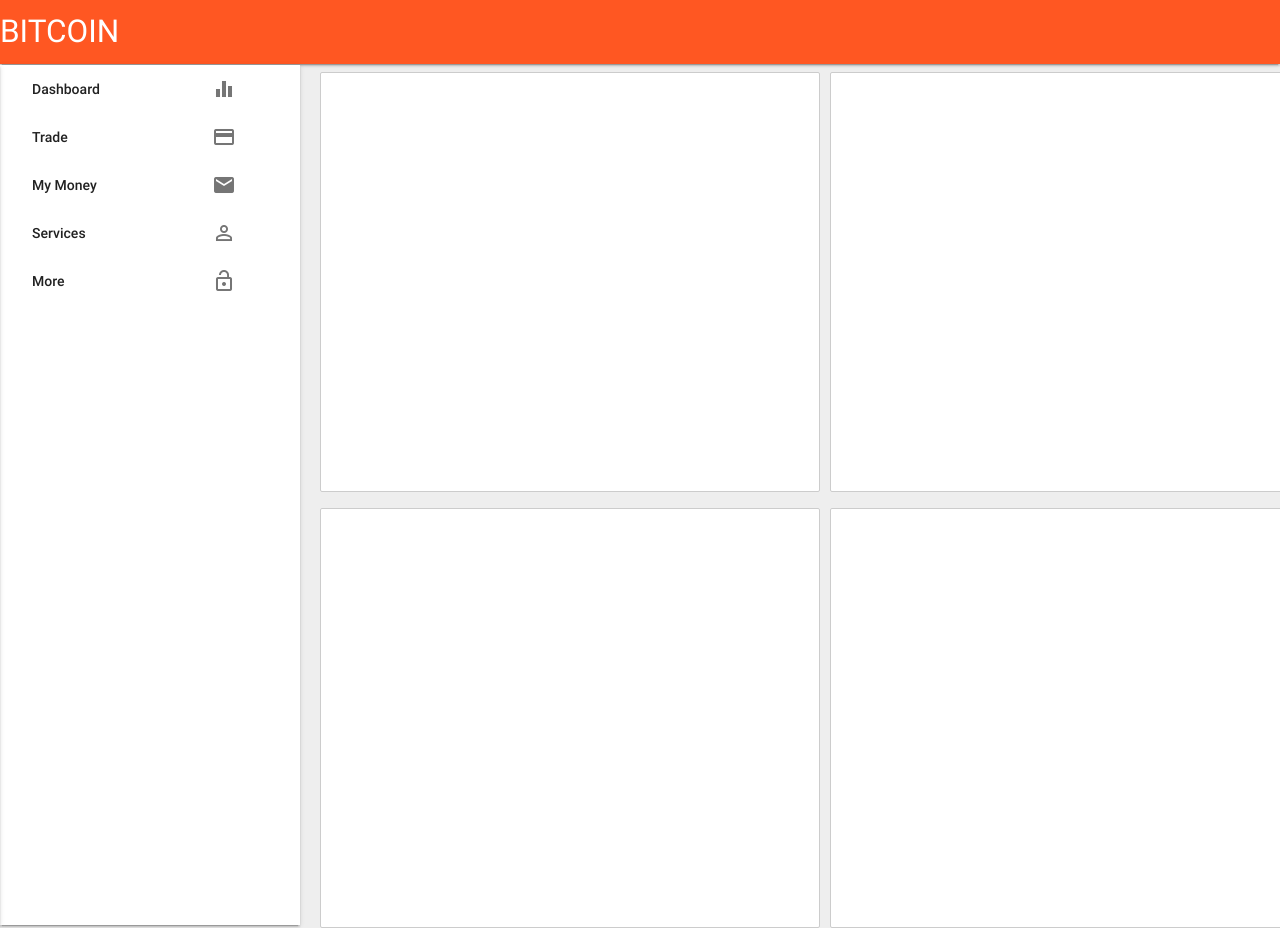
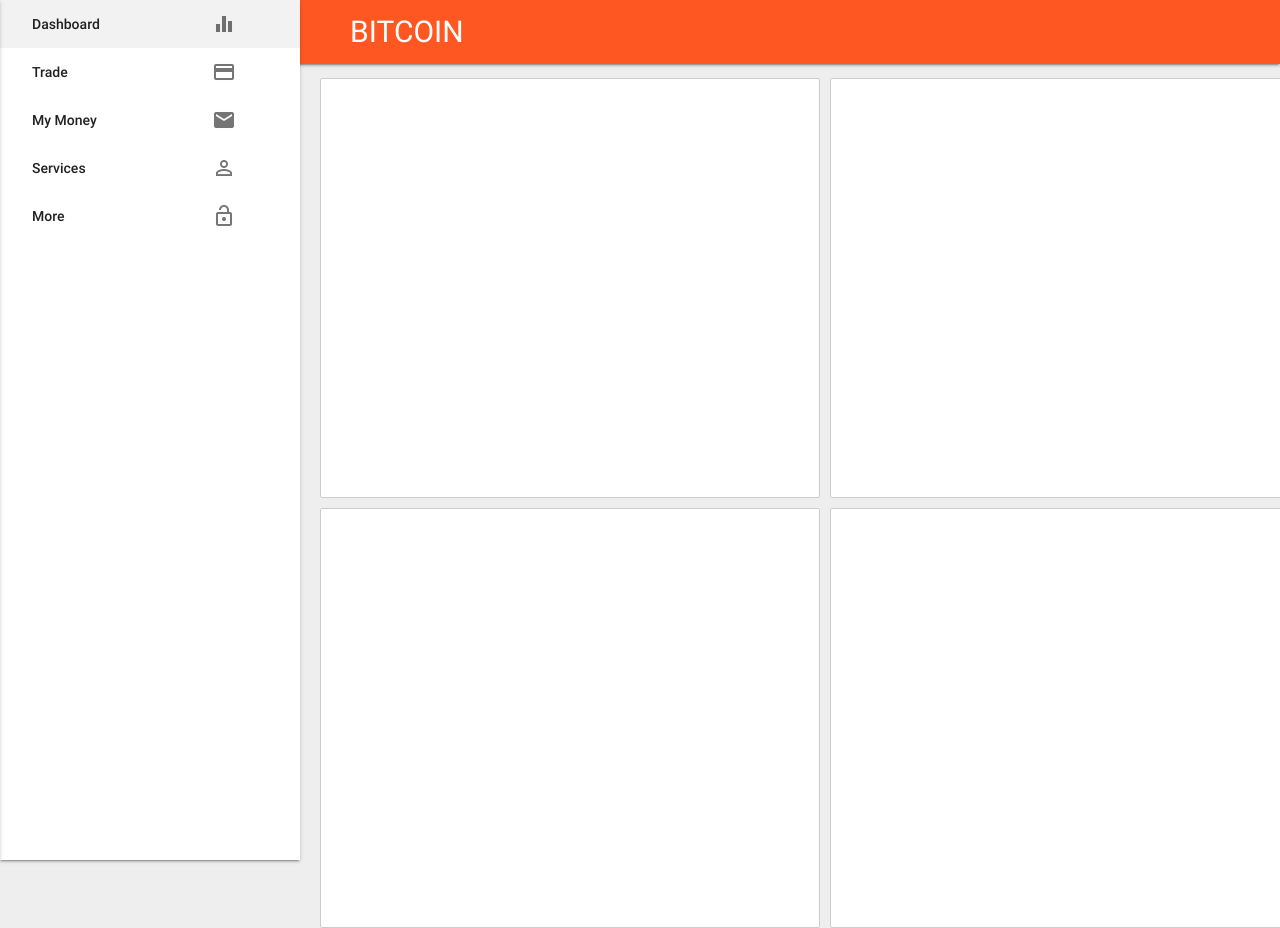
Before and after one commit to szohaib/WebDashMaterial, a website: page public_html/index.html in a window 1280 px wide. Shown: the top 928 px of the page. Drawn offline with nearby package versions, Linux system fonts and the light colour scheme.

Commit message:
Final Kirrak Dasboard and Trading Page

```diff
--- a/public_html/index.html
+++ b/public_html/index.html
@@ -27,6 +27,7 @@
  .c1{
             position: absolute;
             left: 320px;
+            top: 70px;
             height: 420px;
             width: 500px;
             border: solid 0.5px #cccccc;
@@ -35,6 +36,7 @@
 
         .c2{
             position: absolute;
+            top: 70px;
             left: 830px;
             height: 420px;
             width: 500px;
@@ -61,11 +63,15 @@
             box-shadow: none;
 
         }
-         .side-nav{
+
+        .brand{
             position: fixed;
-            top: 65px;
-
+            left: 350px;
+            font-size: 30px;
         }
+        }
+        .brand{
+            font-size: 30px;
         }
 
 
@@ -77,18 +83,8 @@
 </style>
 
 
-<body class="grey lighten-3">
-
-
-
-
-
-
-
-
-
-
-            <ul class="side-nav">
+ <body class="grey lighten-3">
+         <ul class="side-nav">
              <li><a href="#!" class="waves-effect " >Dashboard<i class="material-icons right">equalizer</i></a></li>
 
     <li><a href="#!" class="waves-effect">Trade<i class="material-icons right">payment</i></a></li>
@@ -105,11 +101,12 @@
             </ul>
         </div>
     </div>
-        </div>
-        <div class="navbar-fixed">
-<nav>
+</div>
+
+        <nav>
+
     <div class="nav-wrapper deep-orange ">
-      <a href="#!" class="brand-logo">BITCOIN</a>
+      <a href="#!" class="brand">BITCOIN</a>
       <a href="#" data-activates="mobile-demo" class="button-collapse"><i class="material-icons">menu</i></a>
       <ul class="side-nav fixed">
         <li><a href="#!" class="waves-effect " >Dashboard<i class="material-icons right">equalizer</i></a></li>
@@ -137,7 +134,7 @@
       </ul>
     </div>
   </nav>
-        </div>
+
 
          <div class="row">
 
```
Also changed, not shown: public_html/trading.html (+11 -8 lines), 1 other file.
